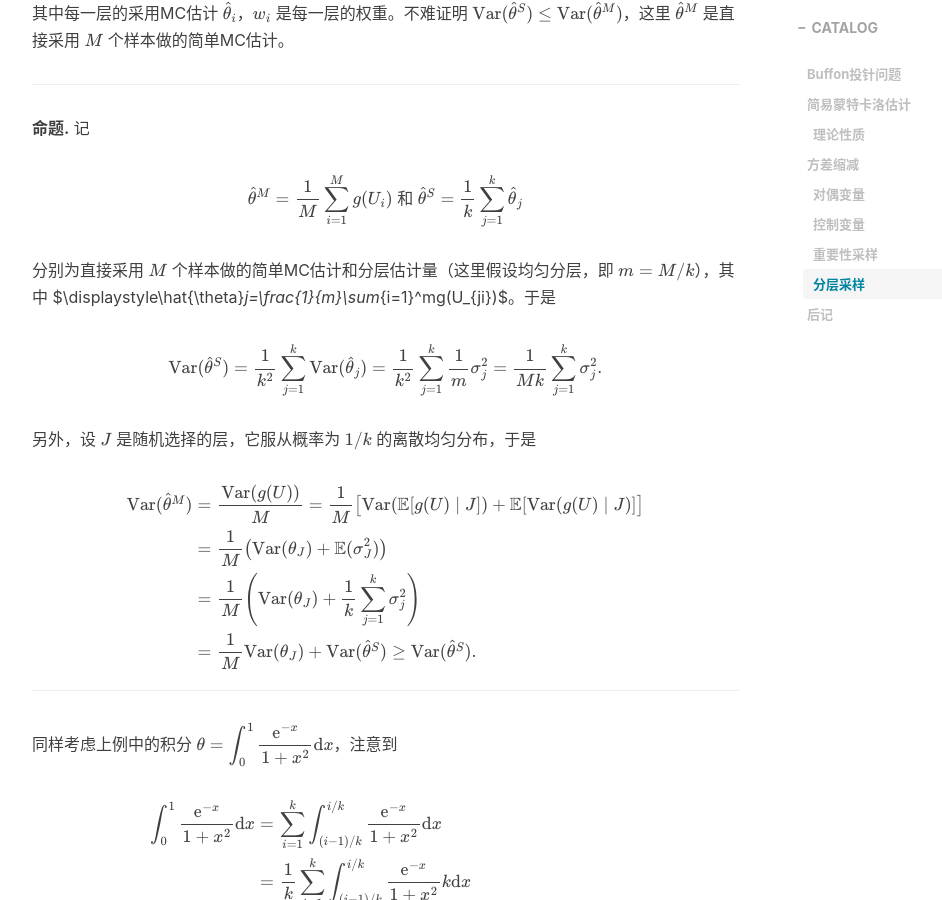
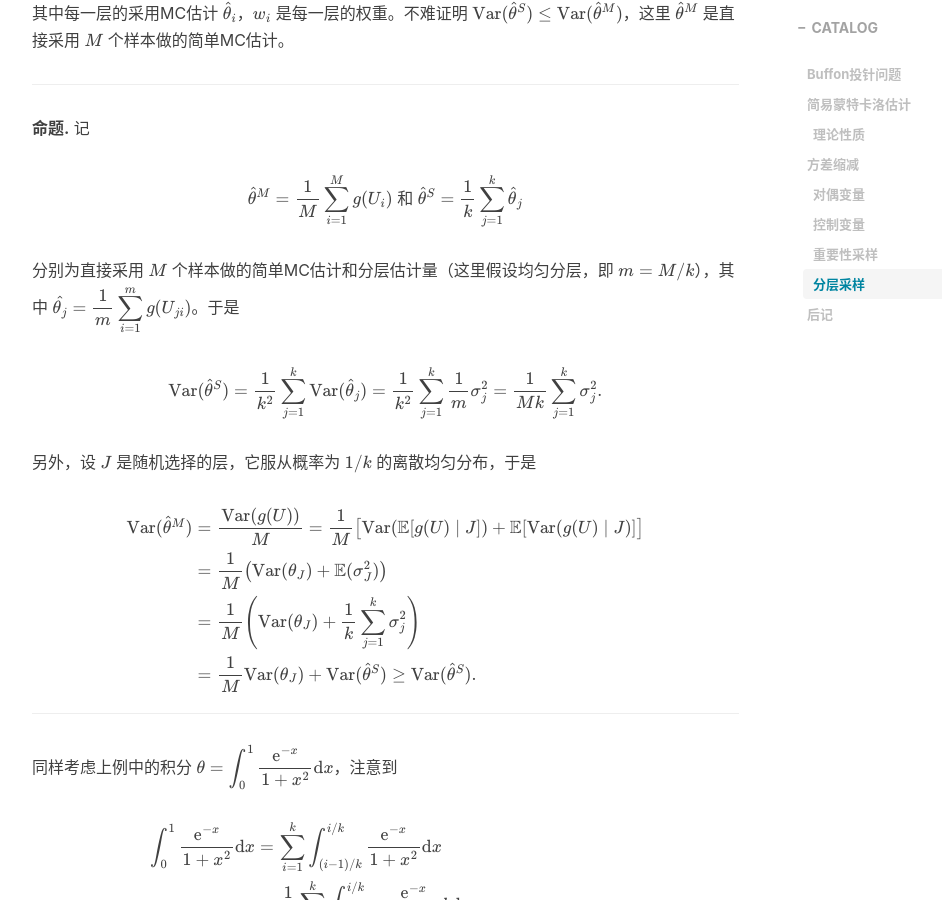
Before and after one commit to kausiujik/kausiujik.github.io, a Jekyll site: the page built from _posts/2022-09-24-SC_Ch02.md, in a window 1280 px wide and 900 px high, scrolled down 10682 px. Shown: the whole window, without its empty margins (233-1175 px from the left). Built offline with Jekyll 4.4.1, drawn with Linux system fonts in a browser that asks for light colours; nearby versions of some CDN libraries; formulas are drawn with MathJax 3; comment, search, counter and statistics services are not loaded.

Commit message:
Update 2022-09-24-SC_Ch02.md

```diff
--- a/_posts/2022-09-24-SC_Ch02.md
+++ b/_posts/2022-09-24-SC_Ch02.md
@@ -386,7 +386,7 @@ $\displaystyle\hat{\theta}^S=\sum_{i=1}^kw_i\hat{\theta}_i$
 $\displaystyle\hat{\theta}^M=\frac{1}{M}\sum_{i=1}^Mg(U_i)$ 和 $\displaystyle\hat{\theta}^S=\frac{1}{k}\sum_{j=1}^k\hat{\theta}_j$
 </center>
 
-分别为直接采用 $M$ 个样本做的简单MC估计和分层估计量（这里假设均匀分层，即 $m=M/k$），其中 $\displaystyle\hat{\theta}_j=\frac{1}{m}\sum_{i=1}^mg(U_{ji})$。于是
+分别为直接采用 $M$ 个样本做的简单MC估计和分层估计量（这里假设均匀分层，即 $m=M/k$），其中 $\displaystyle\hat{\theta_j}=\frac{1}{m}\sum_{i=1}^mg(U_{ji})$。于是
 <center>
 $\displaystyle{\rm Var}(\hat{\theta}^S)=\frac{1}{k^2}\sum_{j=1}^k{\rm Var}(\hat{\theta}_j)=\frac{1}{k^2}\sum_{j=1}^k\frac{1}{m}\sigma_j^2=\frac{1}{Mk}\sum_{j=1}^k\sigma_j^2.$
 </center>
```
